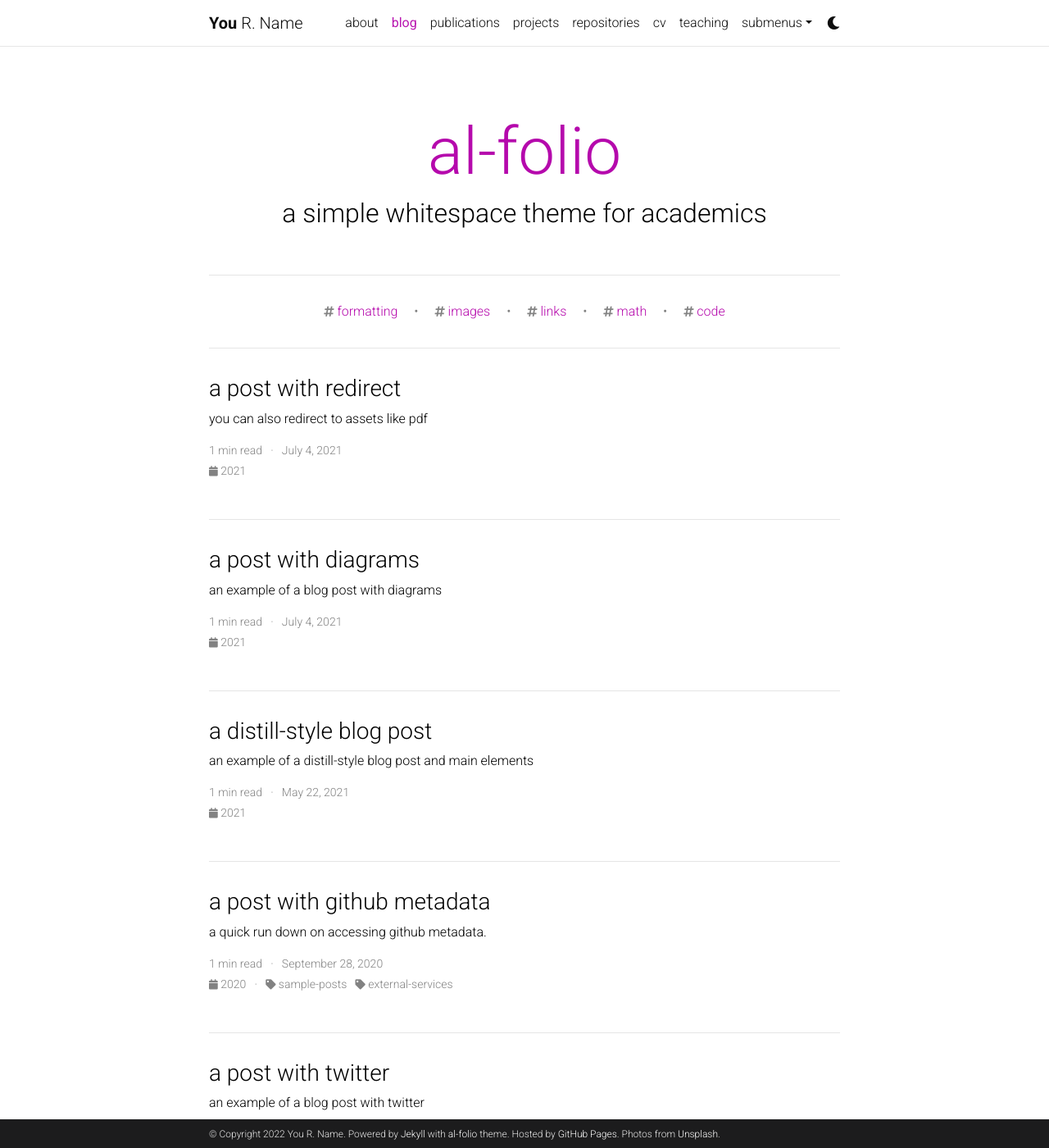
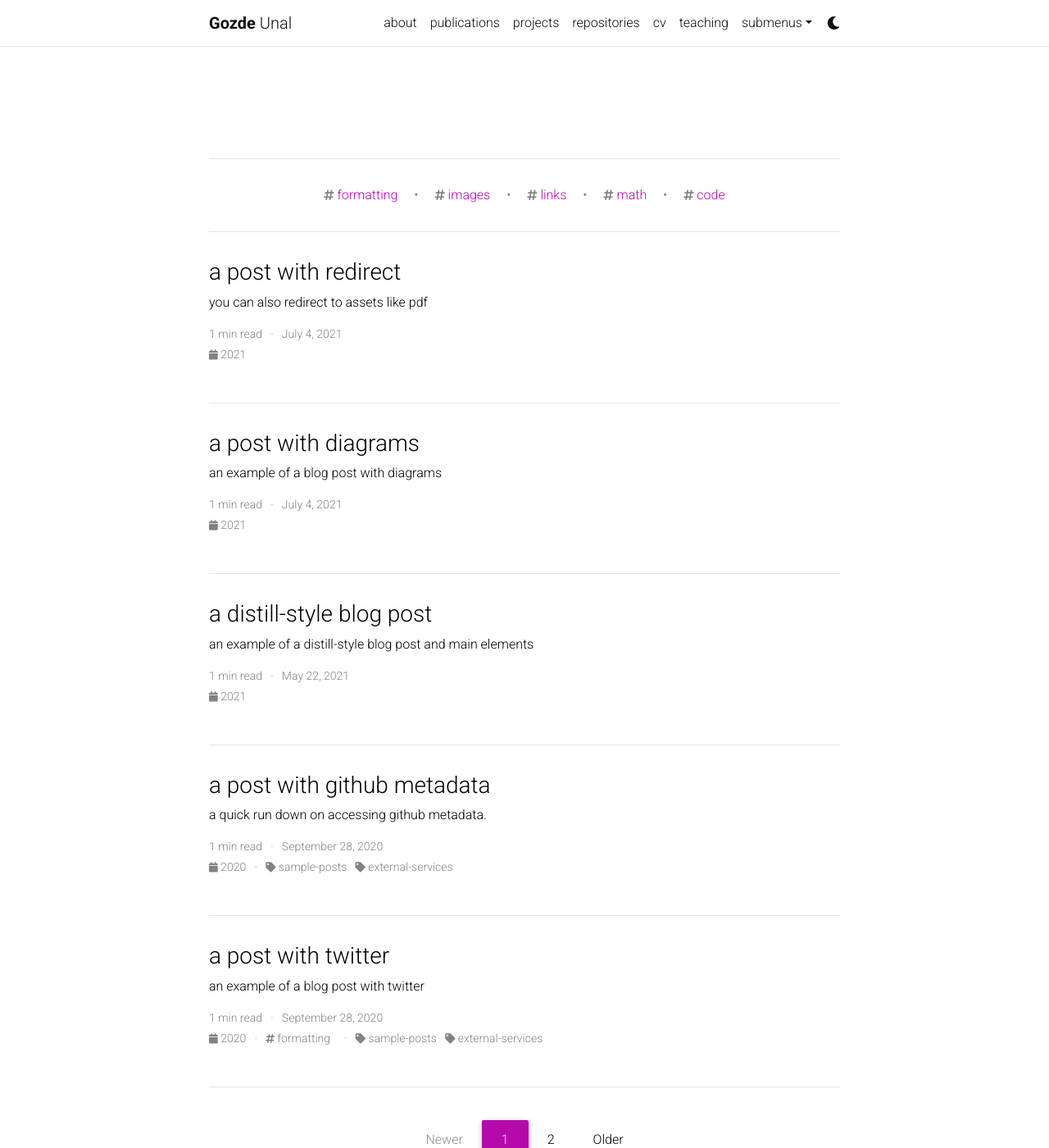
Before and after one commit to gozde-unal/gozde-unal.github.io, a Jekyll site: the page built from blog/index.html, in a window 1280 px wide and 1400 px high. Shown: the whole window at 82% size. Built offline with Jekyll 4.4.1, drawn with Linux system fonts in a browser that asks for light colours; the list of posts is cut into pages by our own code; comment, search, counter and statistics services are not loaded; a style sheet for code colours, icons or effects is not loaded; some of the changed text lies outside the part shown.

Commit message:
Update _config.yml

```diff
--- a/_config.yml
+++ b/_config.yml
@@ -3,23 +3,22 @@
 # -----------------------------------------------------------------------------
 
 title: blank # the website title (if blank, full name will be used instead)
-first_name: You
-middle_name: R.
-last_name: Name
-email: you@example.com
+first_name: Gozde
+middle_name:
+last_name: Unal
+email: gozde.unal@itu.edu.tr
 description: > # the ">" symbol means to ignore newlines until "footer_text:"
-  A simple, whitespace theme for academics. Based on [*folio](https://github.com/bogoli/-folio) design.
+  My personal website
 footer_text: >
-  Powered by <a href="https://jekyllrb.com/" target="_blank">Jekyll</a> with <a href="https://github.com/alshedivat/al-folio">al-folio</a> theme.
-  Hosted by <a href="https://pages.github.com/" target="_blank">GitHub Pages</a>.
-  Photos from <a href="https://unsplash.com" target="_blank">Unsplash</a>.
-keywords: jekyll, jekyll-theme, academic-website, portfolio-website  # add your own keywords or leave empty
+  Powered by <a href="http://jekyllrb.com/" target="_blank">Jekyll</a> with <a href="https://github.com/alshedivat/al-folio">al-folio</a> theme.
+  Hosted by <a href="https://pages.github.com/" target="_blank">GitHub Pages</a>
+keywords: Gozde, Unal, Gozde Unal  # add your own keywords or leave empty
 
 lang: en # the language of your site (for example: en, fr, cn, ru, etc.)
 icon: ⚛️  # the emoji used as the favicon (alternatively, provide image name in /assets/img/)
 
-url: https://alshedivat.github.io # the base hostname & protocol for your site
-baseurl: /al-folio # the subpath of your site, e.g. /blog/
+url: https://gozde-unal.github.io # the base hostname & protocol for your site
+baseurl: # the subpath of your site, e.g. /blog/
 last_updated: false # set to true if you want to display last updated in the footer
 impressum_path:  # set to path to include impressum link in the footer, use the same path as permalink in a page, helps to conform with EU GDPR
 
@@ -41,14 +40,14 @@
 # will use title and url fields
 # Take a look to https://github.com/jekyll/jekyll-feed for more customization
 
-rss_icon: true
+rss_icon: false
 
 # -----------------------------------------------------------------------------
 # Layout
 # -----------------------------------------------------------------------------
 
 navbar_fixed: true
-footer_fixed: true
+footer_fixed: false
 
 # Dimensions
 max_width: 800px
@@ -113,14 +112,15 @@
 # Blog
 # -----------------------------------------------------------------------------
 
-blog_name: al-folio # blog_name will be displayed in your blog page
-blog_nav_title: blog # your blog must have a title for it to be displayed in the nav bar
-blog_description: a simple whitespace theme for academics
-permalink: /blog/:year/:title/
+blog_name:  # blog_name will be displayed in your blog page
+blog_nav_title: false # your blog must have a title for it to be displayed in the nav bar
+blog_description: # a simple whitespace theme for academics
+permalink: # /blog/:year/:title/
 
 # Pagination
 pagination:
   enabled: true
+  per_page: 10
 
 # Comments
 disqus_shortname: al-folio # put your disqus shortname
```
